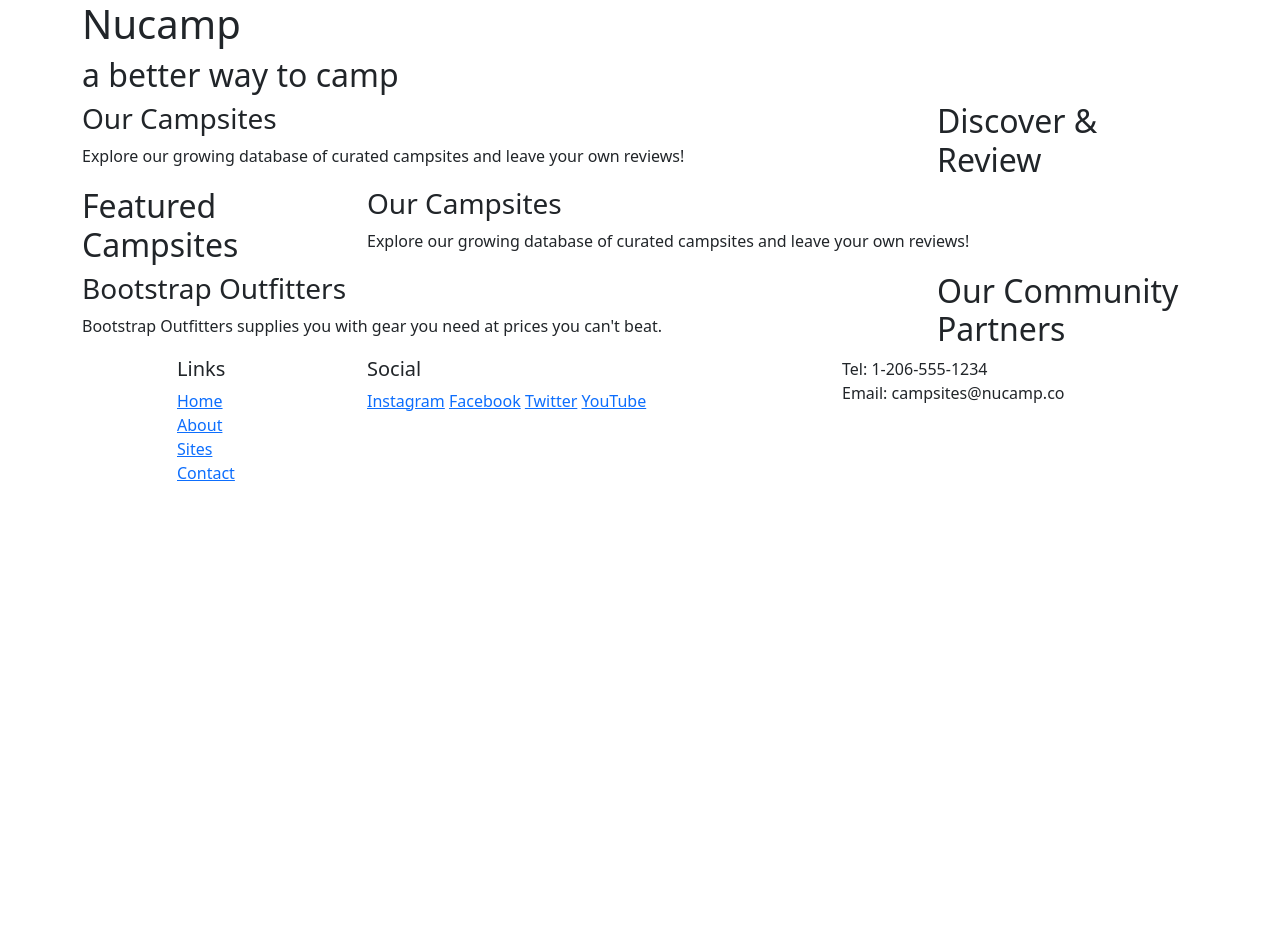
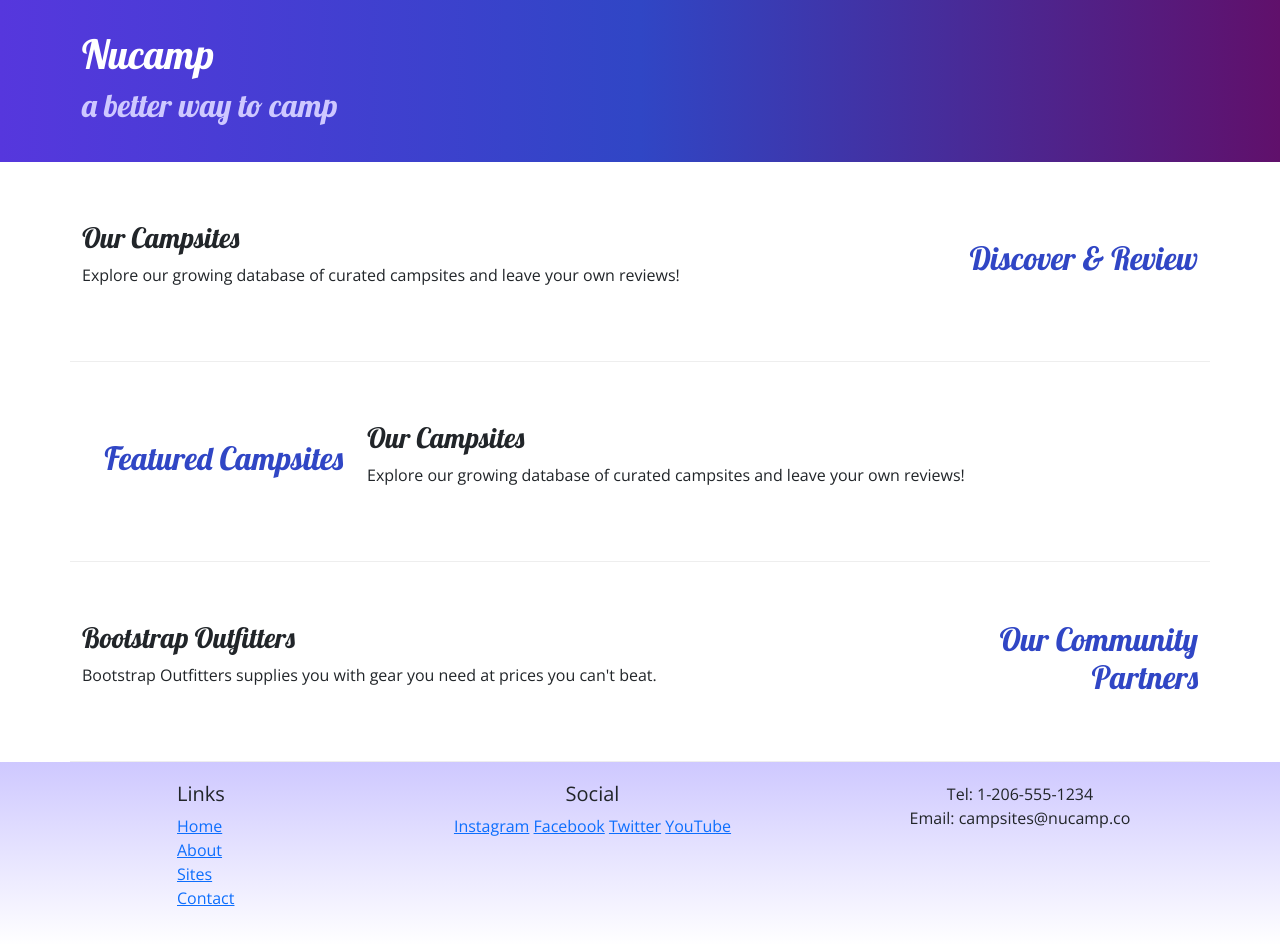
Before and after one commit to Tiffany-McCullough/Nucampsite, a plain HTML site: page index.html in a window 1280 px wide. Before the commit the page ends 800 px from the top, so only its background shows below. Drawn offline with nearby package versions, Linux system fonts and the light colour scheme.

Commit message:
Adding Custom Styles

```diff
--- /dev/null
+++ b/css/styles.css
@@ -0,0 +1,32 @@
+body {
+    font-family: "Open Sans", sans-serif;
+}
+
+h1, h2, h3 {
+    font-family: "lobster", cursive;
+}
+
+h2 {
+    color: #3046C5;
+}
+
+header {
+    padding: 30px;
+    background-image: linear-gradient(to right, #5637DD, #3046C5, #60106B);
+    color: white;
+}
+
+header h2 {
+    color: #CEC8FF;
+}
+
+footer {
+    background-image: linear-gradient(#CEC8FF, white);
+    padding: 20px 0;
+}
+
+.row-content {
+    padding: 50px 0;
+    border-bottom: 1px ridge;
+    min-height: 200px;
+}
--- a/index.html
+++ b/index.html
@@ -8,6 +8,9 @@
     <!-- Bootstrap CSS -->
     <link href="https://cdn.jsdelivr.net/npm/bootstrap@5.2.3/dist/css/bootstrap.min.css" rel="stylesheet" integrity="sha384-rbsA2VBKQhggwzxH7pPCaAqO46MgnOM80zW1RWuH61DGLwZJEdK2Kadq2F9CUG65" crossorigin="anonymous"/>
 
+    <!-- Additional CSS must be placed after Bootstrap CSS -->
+    <link rel="stylesheet" href="https://fonts.googleapis.com/css?family=Lobster|Open+Sans" />
+    <link rel="stylesheet" href="css/styles.css" />
     <title>Nucamp: A Better Way To Camp</title>
 </head>
 <body>
@@ -28,9 +31,9 @@
      <main class="container">
 
         <!-- discover section -->
-        <section class="row">
+        <section class="row row-content align-items-center">
             <div class="col-sm-4 col-md-3 order-sm-last">
-                <h2>Discover & Review</h2>
+                <h2 class="text-sm-end">Discover & Review</h2>
             </div>
             <div class="col">
                 <h3>Our Campsites</h3>
@@ -39,9 +42,9 @@
          </section>
 
         <!-- feature section -->
-        <section class="row">
+        <section class="row row-content align-items-center">
             <div class="col-sm-4 col-md-3">
-                <h2>Featured Campsites</h2>
+                <h2 class="text-sm-end">Featured Campsites</h2>
             </div>
             <div class="col">
                 <h3>Our Campsites</h3>
@@ -50,9 +53,9 @@
           </section>
 
         <!-- partner section-->
-        <section class="row">
+        <section class="row row-content align-items-center">
             <div class="col-sm-4 col-md-3 order-sm-last">
-                <h2>Our Community Partners</h2>
+                <h2 class="text-sm-end">Our Community Partners</h2>
             </div>
             <div class="col">
                 <h3>Bootstrap Outfitters</h3>
@@ -74,14 +77,14 @@
                         <li><a href="#">Contact</a></li>
                     </ul>
                 </div>
-                <div class="col-6 col-sm-5">
+                <div class="col-6 col-sm-5 text-center">
                     <h5>Social</h5>
                     <a href="http://instagram.com/">Instagram</a>
                     <a href="http://facebook.com/">Facebook</a>
                     <a href="http://twitter.com/">Twitter</a>
                     <a href="http://youtube.com/">YouTube</a>
                 </div>
-                <div class="col-sm-4">
+                <div class="col-sm-4 text-center">
                     Tel: 1-206-555-1234<br />
                     Email: campsites@nucamp.co
                 </div>
```
